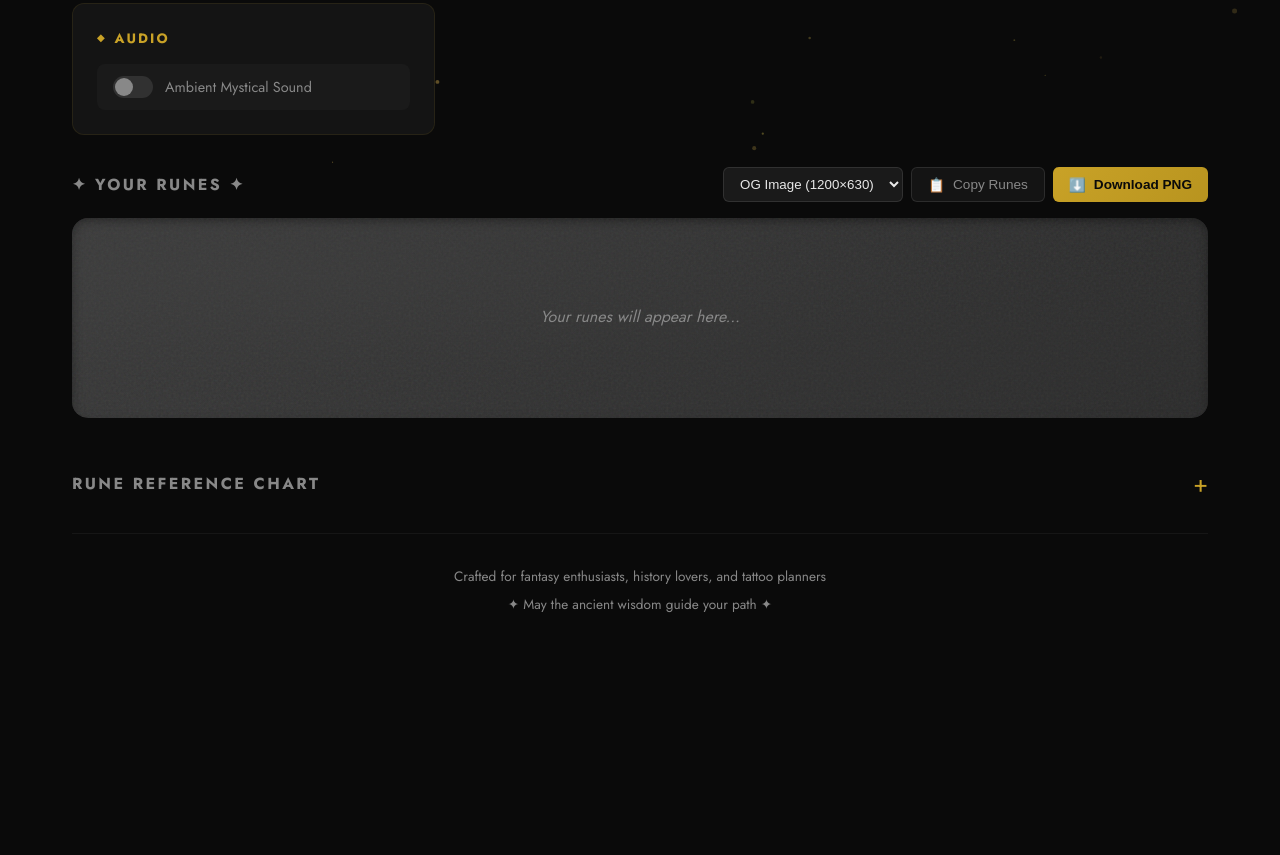
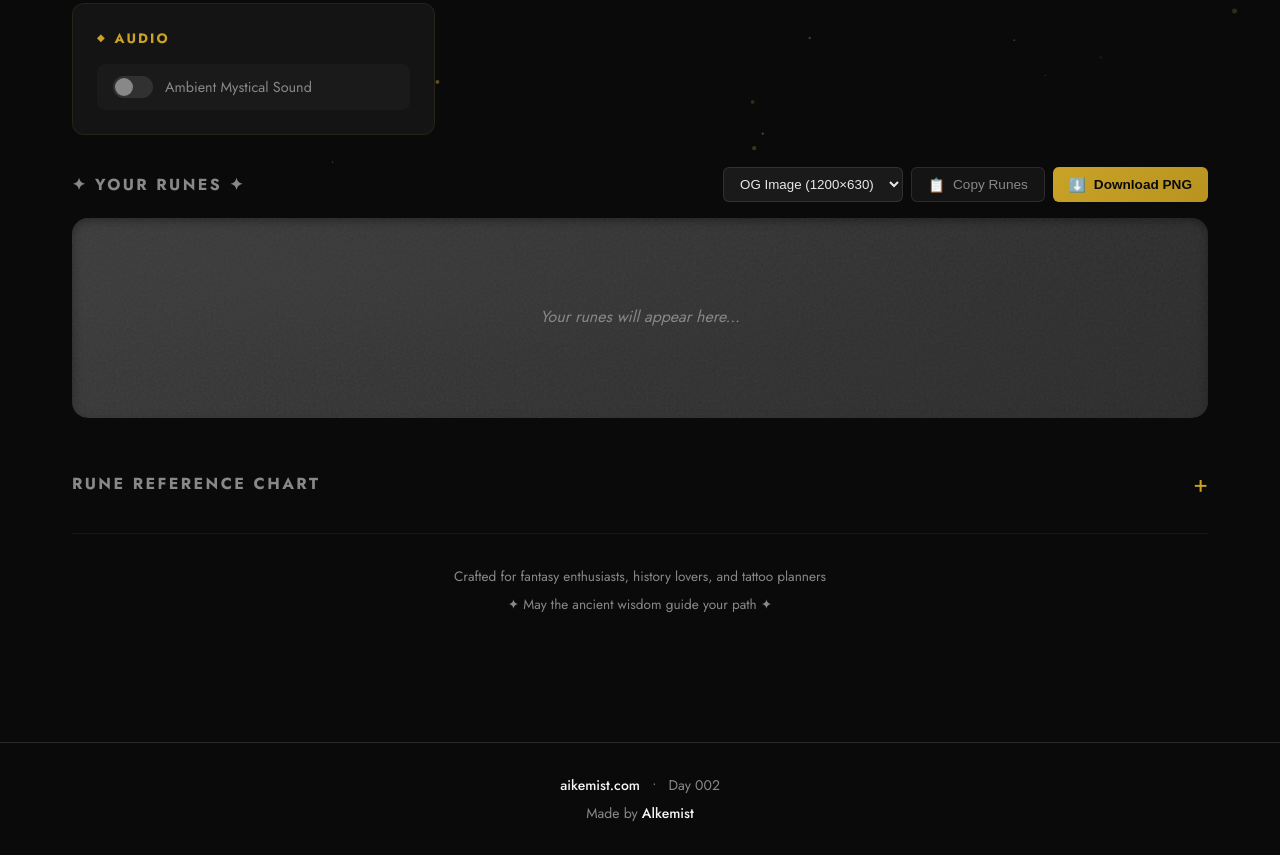
Before and after one commit to Laboratoriet/aikemist-drops, a plain HTML site: page day002/public/index.html in a window 1280 px wide. Shown: the part 601-1456 px from the top of the page. Before the commit the page ends 1279 px from the top, so only its background shows below. Drawn offline with Linux system fonts and the light colour scheme.

Commit message:
Add footer branding to Day 001 + Day 002

```diff
--- a/day002/public/index.html
+++ b/day002/public/index.html
@@ -1674,5 +1674,14 @@
       new RuneWriter();
     });
   </script>
+
+<footer style="margin-top: 4rem; padding: 2rem; text-align: center; border-top: 1px solid #2a2a2a; color: #888; font-size: 0.875rem; font-family: 'Jost', system-ui, sans-serif;">
+  <p style="margin-bottom: 0.5rem;">
+    <a href="https://aikemist.com" style="color: #f5f5f5; text-decoration: none; font-weight: 500;">aikemist.com</a>
+    <span style="margin: 0 0.5rem;">•</span>
+    <span>Day 002</span>
+  </p>
+  <p>Made by <a href="https://alkemist.no" target="_blank" rel="noopener" style="color: #f5f5f5; text-decoration: none; font-weight: 500;">Alkemist</a></p>
+</footer>
 </body>
 </html>
```
Also changed, not shown: day001/public/index.html (+9 -0 lines).
